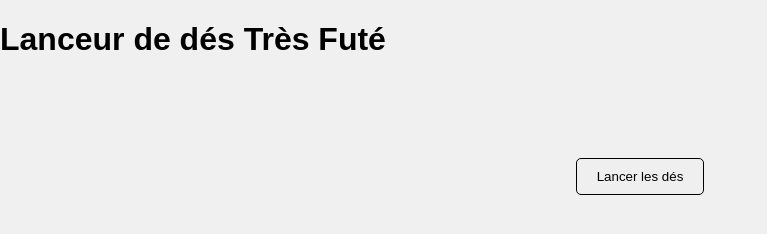
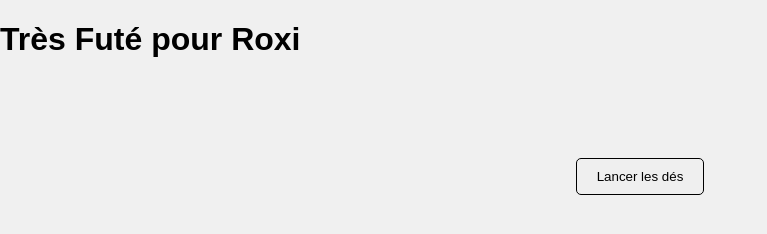
Before and after one commit to hartjoa/tresfute, a plain HTML site: page index.html in a window 1280 px wide. Shown: the whole page, without its empty margins (0-767 px from the left). Drawn offline with Linux system fonts and the light colour scheme.

Commit message:
Update index.html

```diff
--- a/index.html
+++ b/index.html
@@ -3,21 +3,17 @@
 <head>
     <meta charset="UTF-8">
     <meta name="viewport" content="width=device-width, initial-scale=1.0">
-    <title>Très Futé sans les dés</title>
+    <title>Très Futé pour Roxi</title>
     <link rel="stylesheet" href="style.css">
     <script src="script.js"></script>
 
 </head>
 <body>
-    <h1>Lanceur de dés Très Futé</h1>
+    <h1>Très Futé pour Roxi</h1>
 
     <div id="dice-container">
         </div>
 
     <button id="roll-button">Lancer les dés</button>
-
-    <script>
-        // JavaScript pour gérer le lancer des dés ici
-    </script>
 </body>
 </html>
```
